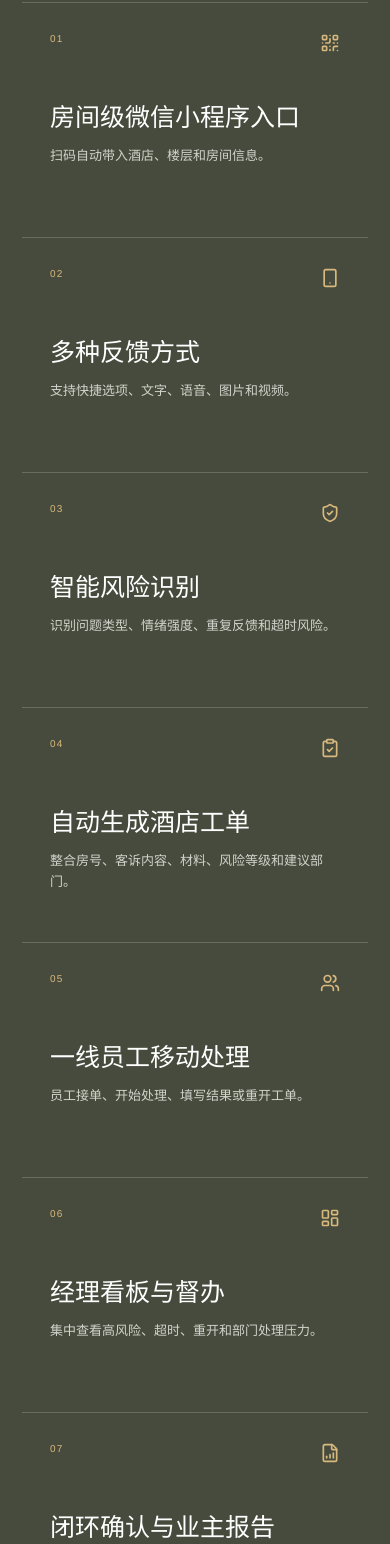
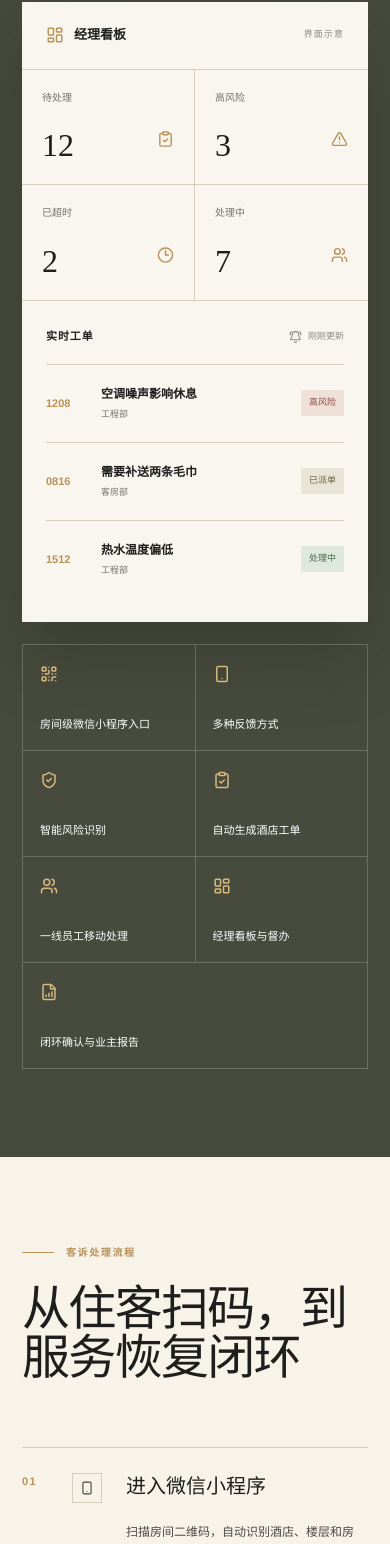
Before and after one commit to sin90k/hotel-visual, a Next.js app: page /products/guest-feedback in a window 390 px wide. Shown: the part 3080-4624 px from the top of the page. Built offline with nearby package versions, Linux system fonts and the light colour scheme.

Commit message:
Add visual service recovery dashboard

```diff
--- a/src/app/globals.css
+++ b/src/app/globals.css
@@ -130,12 +130,19 @@ footer { background:var(--charcoal); color:var(--white); padding:65px 7.2vw 28px
 .feedback-benefits { margin:0 7.2vw 120px; display:grid; grid-template-columns:repeat(3,1fr); border-top:1px solid var(--line); border-bottom:1px solid var(--line); }.feedback-benefits article { min-height:320px; padding:38px; border-right:1px solid var(--line); position:relative; }.feedback-benefits article:last-child { border:0; }.feedback-benefits article>svg { color:var(--gold); }.feedback-benefits article>span { position:absolute; right:38px; top:40px; color:#aaa394; font:400 20px var(--font-serif); }.feedback-benefits h3 { margin:70px 0 14px; font:400 31px var(--font-serif); }.feedback-benefits p { color:var(--ink); font-size:14px; line-height:1.7; }
 .feedback-system { padding:120px 7.2vw; display:grid; grid-template-columns:minmax(300px,.65fr) minmax(0,1.35fr); gap:7vw; background:var(--olive); color:#fff; }
 .feedback-system-intro { align-self:start; position:sticky; top:130px; }.feedback-system-intro h2,.feedback-roles h2 { font-size:clamp(48px,5vw,74px); line-height:1.03; }.feedback-system-intro>p:last-child { max-width:430px; margin-top:26px; color:#d2d3cc; line-height:1.75; }
+.operations-showcase { min-width:0; }
+.operations-board { overflow:hidden; background:#f8f6ef; color:var(--charcoal); box-shadow:0 30px 70px rgba(18,20,16,.24); }
+.operations-board>header { min-height:68px; padding:0 24px; display:flex; justify-content:space-between; align-items:center; border-bottom:1px solid var(--line); }.operations-board>header>div { display:flex; align-items:center; gap:10px; }.operations-board>header svg { width:18px; color:var(--gold); }.operations-board>header strong { font-size:13px; }.operations-board>header>span { color:#8c887e; font-size:9px; letter-spacing:.12em; }
+.operations-stats { display:grid; grid-template-columns:repeat(4,1fr); border-bottom:1px solid var(--line); }.operations-stats>div { min-height:115px; padding:20px; display:grid; grid-template-columns:1fr auto; align-content:space-between; border-right:1px solid var(--line); }.operations-stats>div:last-child { border-right:0; }.operations-stats span { color:#77746c; font-size:10px; }.operations-stats b { grid-column:1; font:400 32px var(--font-serif); }.operations-stats svg { grid-column:2; grid-row:2; width:17px; color:var(--gold); }
+.operations-queue { padding:24px; }.operations-queue>div:first-child { display:flex; justify-content:space-between; align-items:center; margin-bottom:15px; }.operations-queue>div:first-child>strong { font-size:11px; letter-spacing:.08em; }.operations-queue>div:first-child>span { display:flex; align-items:center; gap:6px; color:#8c887e; font-size:9px; }.operations-queue>div:first-child svg { width:13px; }
+.operations-queue article { min-height:78px; padding:15px 0; display:grid; grid-template-columns:50px 1fr auto 22px; gap:13px; align-items:center; border-top:1px solid var(--line); }.operations-queue article>b { color:var(--gold); font-size:11px; }.operations-queue article>div { display:grid; gap:5px; }.operations-queue article>div strong { font-size:12px; }.operations-queue article>div span { color:#77746c; font-size:9px; }.operations-queue em { padding:6px 8px; font-style:normal; font-size:9px; white-space:nowrap; }.operations-queue em.risk { background:#efe0d8; color:#904d3e; }.operations-queue em.assigned { background:#e9e5d6; color:#6d6545; }.operations-queue em.progress { background:#dfe8dc; color:#43694d; }.operations-queue article>svg { width:15px; color:var(--gold); }
+.capability-rail { margin-top:22px; display:grid; grid-template-columns:repeat(4,1fr); border-top:1px solid rgba(255,255,255,.2); border-left:1px solid rgba(255,255,255,.2); }.capability-rail>div { min-height:106px; padding:17px; display:flex; flex-direction:column; justify-content:space-between; gap:20px; border-right:1px solid rgba(255,255,255,.2); border-bottom:1px solid rgba(255,255,255,.2); }.capability-rail>div:last-child { grid-column:3/5; }.capability-rail svg { width:18px; color:#d8b97d; }.capability-rail span { font-size:11px; line-height:1.45; }
 .feedback-capabilities { display:grid; grid-template-columns:1fr 1fr; border-top:1px solid rgba(255,255,255,.18); }
 .feedback-capabilities article { min-height:235px; padding:28px; display:grid; grid-template-columns:1fr auto; align-content:start; border-right:1px solid rgba(255,255,255,.18); border-bottom:1px solid rgba(255,255,255,.18); }
 .feedback-capabilities article:nth-child(even) { border-right:0; }.feedback-capabilities article:last-child { grid-column:1/-1; border-right:0; }
 .feedback-capabilities article>span { color:#d8b97d; font-size:10px; letter-spacing:.12em; }.feedback-capabilities article>svg { width:20px; color:#d8b97d; }
 .feedback-capabilities h3 { grid-column:1/-1; margin:48px 0 12px; font:400 25px/1.2 var(--font-serif); }.feedback-capabilities p { grid-column:1/-1; color:#d2d3cc; font-size:13px; line-height:1.65; }
-.feedback-steps { padding:120px 7.2vw; background:var(--ivory); }.feedback-steps>h2 { max-width:900px; }.feedback-steps>div { display:grid; grid-template-columns:repeat(7,1fr); gap:18px; margin-top:65px; }.feedback-steps article { padding-top:25px; border-top:1px solid var(--line); }.feedback-steps b { color:var(--gold); font-size:11px; letter-spacing:.13em; }.feedback-steps h3 { font:400 22px var(--font-serif); margin:28px 0 12px; }.feedback-steps article p { color:var(--ink); font-size:12px; line-height:1.65; }
+.feedback-steps { padding:120px 7.2vw; background:var(--ivory); }.feedback-steps>h2 { max-width:900px; }.feedback-steps>div { display:grid; grid-template-columns:repeat(7,1fr); gap:18px; margin-top:65px; }.feedback-steps article { padding-top:25px; border-top:1px solid var(--line); }.feedback-steps b { color:var(--gold); font-size:11px; letter-spacing:.13em; }.feedback-steps article>svg { width:30px; height:30px; margin-top:28px; padding:7px; border:1px solid var(--line); color:var(--olive); }.feedback-steps h3 { font:400 20px/1.3 var(--font-serif); margin:20px 0 0; }.feedback-steps article p { display:none; color:var(--ink); font-size:12px; line-height:1.65; }
 .feedback-final { padding:105px 7.2vw; display:flex; align-items:end; justify-content:space-between; gap:60px; background:var(--olive); color:var(--white); }.feedback-final p { color:#d6b67b; margin-bottom:20px; }.feedback-final h2 { max-width:800px; }
 .feedback-example { padding:120px 7.2vw; background:var(--white); }
 .feedback-example-heading { display:grid; grid-template-columns:minmax(0,1.2fr) minmax(280px,.8fr); gap:8vw; align-items:end; margin-bottom:58px; }
@@ -165,6 +172,20 @@ footer { background:var(--charcoal); color:var(--white); padding:65px 7.2vw 28px
 @media (max-width:560px) { .back-link { display:none; }.overview-hero h1,.feedback-hero h1 { font-size:46px; }.product-panel { min-height:520px; }.product-panel-copy { padding:28px; }.product-panel-copy h2 { font-size:40px; }.feedback-mark>svg { width:120px; height:120px; }.feedback-steps>div { grid-template-columns:1fr; } }
 .feedback-steps article { position:relative; }.feedback-steps article:not(:last-child):after { content:"→"; position:absolute; top:-13px; right:-17px; width:30px; height:24px; display:grid; place-items:center; background:var(--ivory); color:var(--gold); }
 @media (max-width:860px) { .feedback-steps article:after { display:none!important; } }
+@media (max-width:860px) { .capability-rail { grid-template-columns:repeat(3,1fr); }.capability-rail>div:last-child { grid-column:1/-1; } }
+@media (max-width:680px) {
+  .operations-stats { grid-template-columns:1fr 1fr; }.operations-stats>div:nth-child(2) { border-right:0; }.operations-stats>div:nth-child(-n+2) { border-bottom:1px solid var(--line); }
+  .operations-queue article { grid-template-columns:42px 1fr auto; }.operations-queue article>svg { display:none; }
+  .capability-rail { grid-template-columns:1fr 1fr; }.capability-rail>div:last-child { grid-column:1/-1; }
+}
+@media (max-width:560px) {
+  .operations-stats { grid-template-columns:1fr 1fr; }.operations-stats>div:nth-child(2) { border-right:0; }.operations-stats>div:nth-child(-n+2) { border-bottom:1px solid var(--line); }
+  .operations-queue article { grid-template-columns:42px 1fr auto; }.operations-queue article>svg { display:none; }
+  .capability-rail { grid-template-columns:1fr 1fr; }.capability-rail>div:last-child { grid-column:1/-1; }
+  .feedback-steps article { display:grid; grid-template-columns:38px 42px 1fr; gap:12px; align-items:start; }
+  .feedback-steps article>svg,.feedback-steps h3 { margin-top:0; }.feedback-steps article p { grid-column:3; display:block; margin-top:8px; }
+  .feedback-timeline { padding-left:20px; padding-right:20px; }.feedback-timeline article { grid-template-columns:48px 34px 1fr; gap:12px; }
+}
 
 /* Homepage */
 .marketing-home { background:var(--white); overflow:hidden; }
--- a/src/app/products/guest-feedback/page.tsx
+++ b/src/app/products/guest-feedback/page.tsx
@@ -1,6 +1,6 @@
 "use client";
 
-import { ArrowRight, Building2, Check, ClipboardCheck, Clock3, FileBarChart, LayoutDashboard, MessageSquareWarning, QrCode, ShieldCheck, Smartphone, Star, Users } from "lucide-react";
+import { AlertTriangle, ArrowRight, BellRing, Building2, Check, ClipboardCheck, Clock3, FileBarChart, LayoutDashboard, MessageSquareWarning, QrCode, ShieldCheck, Smartphone, Star, Users, Wrench } from "lucide-react";
 import { useLocale } from "@/components/locale-provider";
 import { SiteFooter, SiteHeader } from "@/components/site-shell";
 
@@ -37,6 +37,12 @@ const feedbackCopy = {
   },
 } as const;
 
+const dashboardCopy = {
+  en: { title: "Manager dashboard", sample: "Sample interface", stats: [["Open", "12"], ["High risk", "3"], ["Overdue", "2"], ["In progress", "7"]], queue: "Live work orders", tickets: [["1208", "AC noise affecting sleep", "High risk", "Engineering"], ["0816", "Extra towels requested", "Assigned", "Housekeeping"], ["1512", "Hot water temperature", "In progress", "Engineering"]], updated: "Updated just now" },
+  ja: { title: "責任者ダッシュボード", sample: "画面イメージ", stats: [["未対応", "12"], ["高リスク", "3"], ["期限超過", "2"], ["対応中", "7"]], queue: "対応タスク", tickets: [["1208", "空調の音で眠れない", "高リスク", "設備"], ["0816", "タオルの追加希望", "担当済み", "客室"], ["1512", "お湯の温度が低い", "対応中", "設備"]], updated: "たった今更新" },
+  zh: { title: "经理看板", sample: "界面示意", stats: [["待处理", "12"], ["高风险", "3"], ["已超时", "2"], ["处理中", "7"]], queue: "实时工单", tickets: [["1208", "空调噪声影响休息", "高风险", "工程部"], ["0816", "需要补送两条毛巾", "已派单", "客房部"], ["1512", "热水温度偏低", "处理中", "工程部"]], updated: "刚刚更新" },
+} as const;
+
 export default function GuestFeedbackPage() {
   const { locale } = useLocale();
   const copy = feedbackCopy[locale];
@@ -46,8 +52,8 @@ export default function GuestFeedbackPage() {
       <section className="feedback-hero"><div><p className="eyebrow light"><span />{copy.eyebrow}</p><h1>{copy.title}</h1><p>{copy.body}</p><a className="button button-gold" href="mailto:hello@ottervisual.com">{copy.cta}<ArrowRight /></a></div><FeedbackDemo copy={copy.demoUi} /></section>
       <section className="feedback-problem"><div><p className="eyebrow"><span />{copy.why}</p><h2>{copy.problemTitle}</h2></div><p>{copy.problemBody}</p></section>
       <section className="feedback-benefits">{copy.benefits.map(([title, body], index) => { const Icon = [ShieldCheck, Clock3, QrCode][index]; return <article key={title}><Icon /><span>0{index + 1}</span><h3>{title}</h3><p>{body}</p></article>; })}</section>
-      <section className="feedback-system"><div className="feedback-system-intro"><p className="eyebrow light"><span />{copy.system.eyebrow}</p><h2>{copy.system.title}</h2><p>{copy.system.body}</p></div><div className="feedback-capabilities">{copy.system.capabilities.map(([title,body],index)=>{const Icon=[QrCode,Smartphone,ShieldCheck,ClipboardCheck,Users,LayoutDashboard,FileBarChart][index];return <article key={title}><span>0{index+1}</span><Icon/><h3>{title}</h3><p>{body}</p></article>})}</div></section>
-      <section className="feedback-steps"><p className="eyebrow"><span />{copy.how}</p><h2>{copy.stepsTitle}</h2><div>{copy.steps.map(([title, body], index) => <article key={title}><b>0{index + 1}</b><h3>{title}</h3><p>{body}</p></article>)}</div></section>
+      <section className="feedback-system"><div className="feedback-system-intro"><p className="eyebrow light"><span />{copy.system.eyebrow}</p><h2>{copy.system.title}</h2><p>{copy.system.body}</p></div><OperationsBoard locale={locale} capabilities={copy.system.capabilities}/></section>
+      <section className="feedback-steps"><p className="eyebrow"><span />{copy.how}</p><h2>{copy.stepsTitle}</h2><div>{copy.steps.map(([title, body], index) => {const Icon=[Smartphone,MessageSquareWarning,ShieldCheck,ClipboardCheck,Users,LayoutDashboard,Check][index];return <article key={title}><b>0{index + 1}</b><Icon/><h3>{title}</h3><p>{body}</p></article>})}</div></section>
       <section className="feedback-example"><div className="feedback-example-heading"><div><p className="eyebrow"><span />{copy.example.eyebrow}</p><h2>{copy.example.title}</h2></div><p>{copy.example.note}</p></div><div className="feedback-example-board"><div className="feedback-event"><QrCode /><span>{copy.example.event}</span></div><div className="feedback-timeline">{copy.example.timeline.map(([time,title,body],index)=>{const Icon=[MessageSquareWarning,Clock3,ShieldCheck,Check][index];return <article key={time}><span>{time}</span><Icon/><div><h3>{title}</h3><p>{body}</p></div></article>})}</div><aside><strong>{copy.example.resultTitle}</strong>{copy.example.results.map(item=><p key={item}><Check/>{item}</p>)}</aside></div></section>
       <section className="feedback-roles"><div><p className="eyebrow light"><span />{copy.roles.eyebrow}</p><h2>{copy.roles.title}</h2></div><div>{copy.roles.items.map(([title,body],index)=>{const Icon=[Smartphone,Users,LayoutDashboard,Building2][index];return <article key={title}><Icon/><h3>{title}</h3><p>{body}</p></article>})}</div></section>
       <section className="feedback-final"><div><p>{copy.price}</p><h2>{copy.final}</h2></div><a className="button button-gold" href="mailto:hello@ottervisual.com">{copy.demo}<ArrowRight /></a></section>
@@ -59,3 +65,9 @@ export default function GuestFeedbackPage() {
 function FeedbackDemo({ copy }: { copy: { readonly room: string; readonly question: string; readonly issue: string; readonly housekeeping: string; readonly other: string; readonly private: string } }) {
   return <div className="feedback-demo"><div className="demo-top"><QrCode /><span>{copy.room}</span></div><div className="demo-card"><p>{copy.question}</p>{[[copy.issue, MessageSquareWarning], [copy.housekeeping, Check], [copy.other, Star]].map(([label, Icon]) => { const C = Icon as typeof Check; return <div key={label as string}><C /><span>{label as string}</span><ArrowRight /></div>; })}</div><div className="demo-status"><ShieldCheck /><span>{copy.private}</span></div></div>;
 }
+
+function OperationsBoard({ locale, capabilities }: { locale: "en" | "ja" | "zh"; capabilities: readonly (readonly [string, string])[] }) {
+  const copy = dashboardCopy[locale];
+  const icons = [QrCode, Smartphone, ShieldCheck, ClipboardCheck, Users, LayoutDashboard, FileBarChart];
+  return <div className="operations-showcase"><div className="operations-board"><header><div><LayoutDashboard/><strong>{copy.title}</strong></div><span>{copy.sample}</span></header><div className="operations-stats">{copy.stats.map(([label,value],index)=><div key={label}><span>{label}</span><b>{value}</b>{[ClipboardCheck,AlertTriangle,Clock3,Users].map((Icon)=><Icon key={Icon.displayName}/>) [index]}</div>)}</div><div className="operations-queue"><div><strong>{copy.queue}</strong><span><BellRing/>{copy.updated}</span></div>{copy.tickets.map(([room,issue,status,team],index)=><article key={room}><b>{room}</b><div><strong>{issue}</strong><span>{team}</span></div><em className={index===0?"risk":index===2?"progress":"assigned"}>{status}</em>{index===0?<Wrench/>:<ArrowRight/>}</article>)}</div></div><div className="capability-rail">{capabilities.map(([title,body],index)=>{const Icon=icons[index];return <div key={title} title={body}><Icon/><span>{title}</span></div>})}</div></div>;
+}
```
